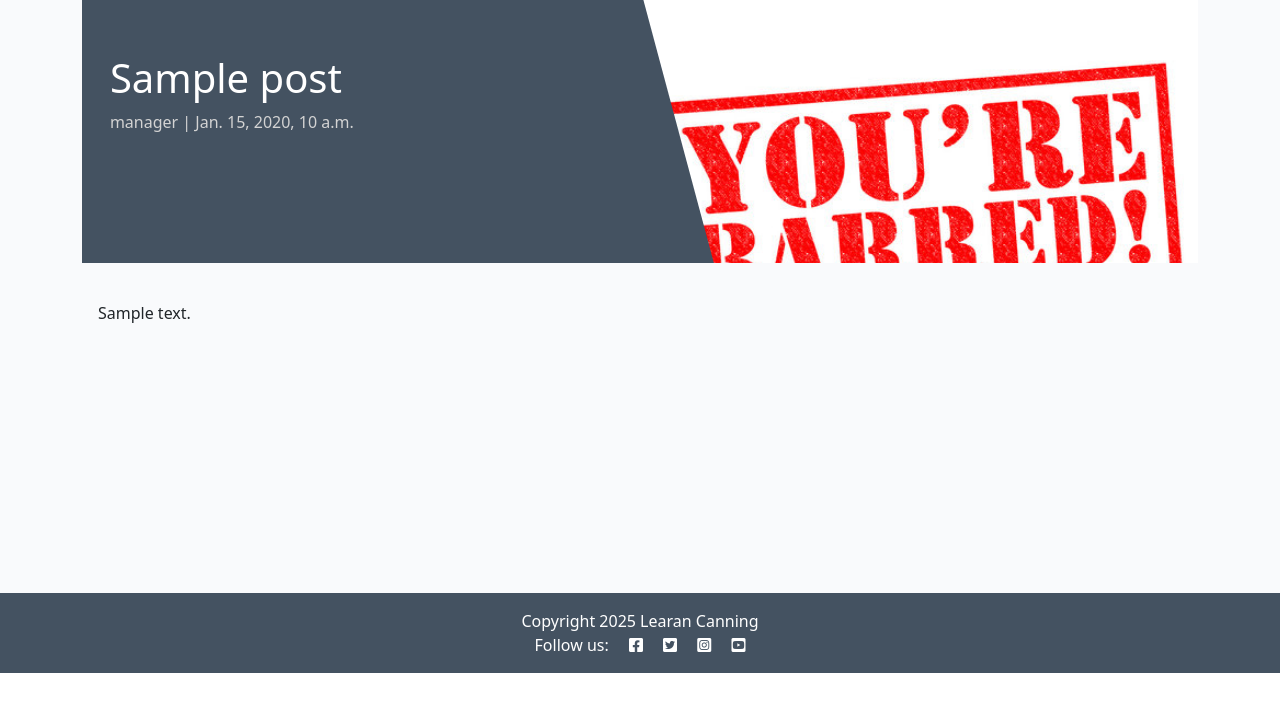
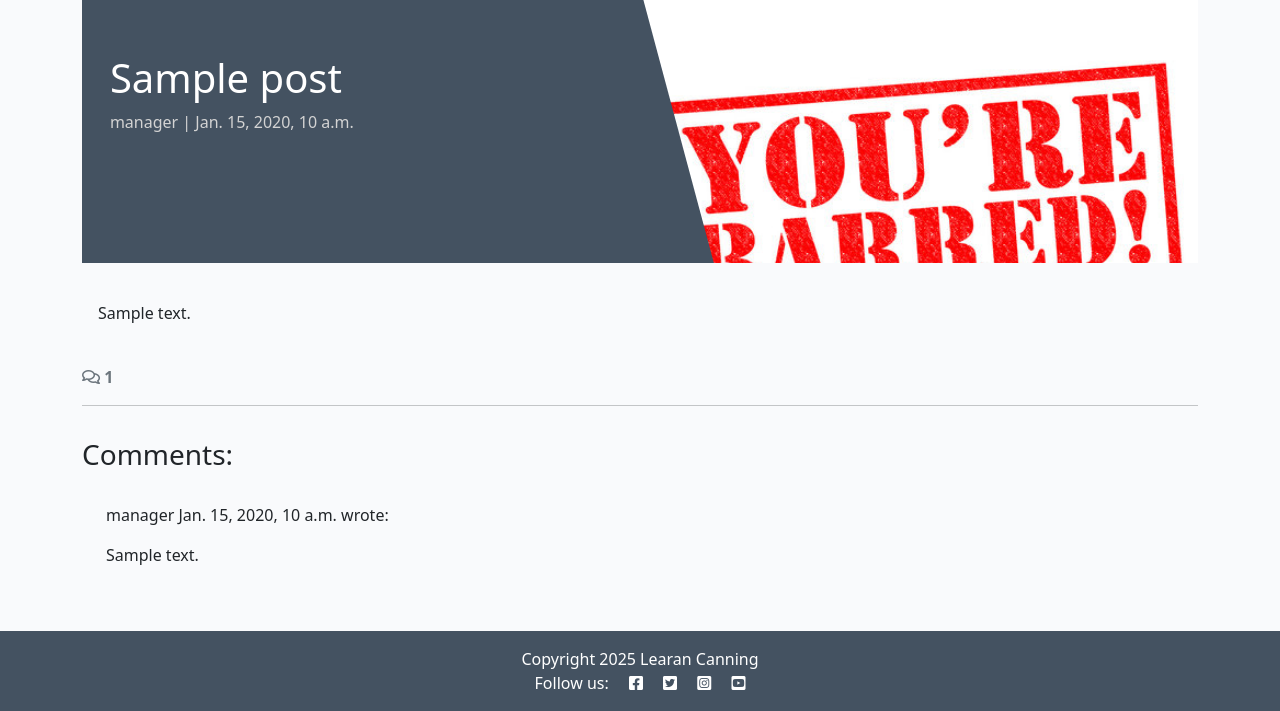
Before and after one commit to Learan-Canning/Barredlist, a Django app: a page that uses barredlist/templates/barredlist/post_detail.html in a window 1280 px wide. Shown: the part 127-838 px from the top of the page. Before the commit the page ends 800 px from the top, so only its background shows below. Run offline with Django 4.2, Linux system fonts and the light colour scheme; data comes from the database, SQL or seed files in the repository; tables that the repository leaves empty hold one stand-in row (values such as "Sample post").

Commit message:
add comments section and start styling login, add response for awaiting approval commens

```diff
--- a/barredlist/templates/barredlist/post_detail.html
+++ b/barredlist/templates/barredlist/post_detail.html
@@ -29,6 +29,48 @@
             </div>
         </div>
     </div>
+    <!-- Displaying count of comments -->
+  <div class="row">
+    <div class="col-12">
+      <strong class="text-secondary">
+        <i class="far fa-comments"></i> {{ comment_count }}
+      </strong>
+    </div>
+    <div class="col-12">
+      <hr>
+    </div>
+  </div>
+  <!-- Displaying Comments -->
+  <div class="row">
+    <div class="col-md-8 card mb-4  mt-3 ">
+      <h3>Comments:</h3>
+      <div class="card-body">
+        <!-- We want a for loop inside the empty control tags
+          to iterate through each comment in comments -->
+        {% for comment in comments %}
+        <div class="p-2 comments
+          {% if not comment.approved and comment.author == user %}
+          faded{% elif not comment.approved %} d-none{% endif %}">
+          <p class="font-weight-bold">
+            {{ comment.author }}
+            <span class="font-weight-normal">
+              {{ comment.created_on }}
+            </span> wrote:
+          </p>
+          <div id="comment{{ comment.id }}">
+            {{ comment.body | linebreaks }}
+          </div>
+          {% if not comment.approved and comment.author == user %}
+          <p class="approval">
+            awaiting management approval
+          </p>
+          {% endif %}
+        </div>
+        <!-- Our for loop ends here -->
+        {% endfor %}
+      </div>
+    </div>
+  </div>
 </div>
 
 {% endblock content %}
--- a/barredlist/views.py
+++ b/barredlist/views.py
@@ -1,5 +1,6 @@
 from django.shortcuts import render, get_object_or_404, redirect
 from django.views import generic
+from requests import post
 from .models import Post
 
 
@@ -25,9 +26,16 @@ def post_detail(request, slug):
 
     queryset = Post.objects.filter(status=1)
     post = get_object_or_404(queryset, slug=slug)
+    comments = post.comments.all().order_by("-created_on")
+    comment_count = post.comments.filter(approved=True).count()
+
 
     return render(
         request,
         "barredlist/post_detail.html",
-        {"post": post},
+        {
+        "post": post,
+        "comments": comments,
+        "comment_count": comment_count,
+        }
     )
```
Also changed, not shown: templates/account/signup.html (+31 -14 lines).
